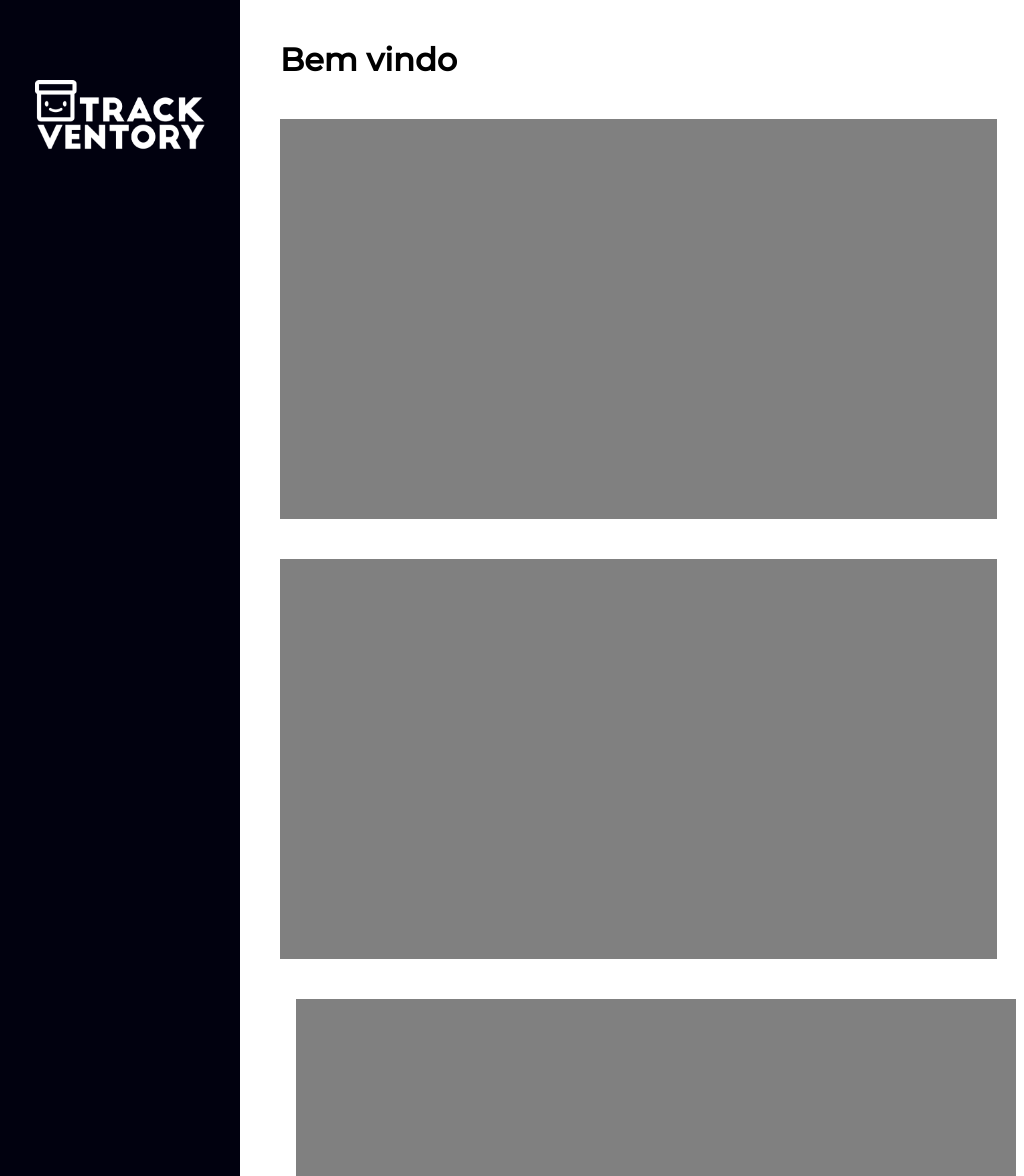
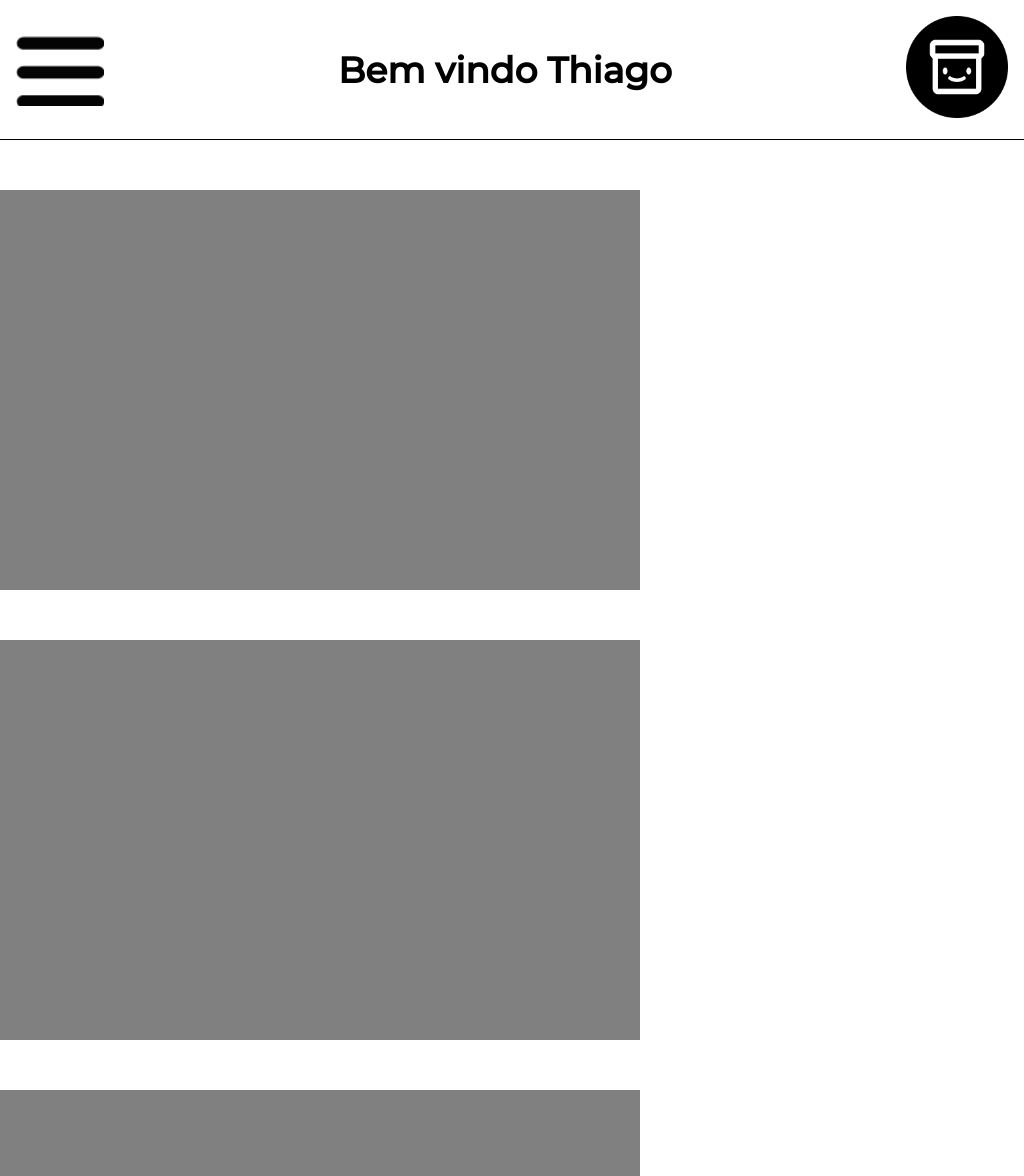
Before and after one commit to winvirg/Trackventory, a Next.js app: page /user/home in a window 1024 px wide. Shown: the top 1176 px of the page. Built offline with nearby package versions, Linux system fonts and the light colour scheme.

Commit message:
responsive tablet

```diff
--- a/src/app/globals.css
+++ b/src/app/globals.css
@@ -25,3 +25,27 @@ a {
   font-family: BigJohn;
   src: url(../../public/font/BigJohn.otf);
 }
+
+/*MOBILE*/
+
+@media only screen and (max-width: 600px) {
+  body {
+      font-size: 14px;
+  }
+}
+
+/*TABLET EM MODO RETRATO*/
+
+@media only screen and (min-width: 601px) and (max-width: 768px) {
+  body {
+      font-size: 16px;
+  }
+}
+
+/*TABLET EM MODO PAISAGEM*/
+
+@media only screen and (min-width: 769px) and (max-width: 1024px) {
+  body {
+      font-size: 18px;
+  }
+}
--- a/src/app/page.module.css
+++ b/src/app/page.module.css
@@ -1,11 +1,194 @@
-/* .main {
+.menu_superior {
+  display: none;
+}
+
+/*MOBILE*/
+
+@media only screen and (max-width: 600px) {
+
+}
+
+/*TABLET EM MODO RETRATO*/
+
+@media only screen and (min-width: 601px) and (max-width: 768px) {
+
+}
+
+/*TABLET EM MODO PAISAGEM*/
+
+@media only screen and (min-width: 769px) and (max-width: 1024px) {
+  .menu_lateral{
+    display: none;
+  }
+
+  .imagem_logo{
+    margin-top: 15vh;
+    margin-bottom: 5vh;
+  }
+
+  .menu_aberto{
+    display: none;
+    opacity: 0;
+    transition: opacity 0.3s ease, transform 0.3s ease;
+    position: fixed;
+    top: 0;
+    left: 0;
+    width: 50vh;
+    height: 100%;
+    z-index: 999;
+    background-color: rgb(1, 1, 15);
+  }
+
+  .menu_aberto_ativo{
     display: flex;
     flex-direction: column;
+    justify-content: flex-start;
+    align-items: center;
+    padding: 5vh;
+    color: white;
+    opacity: 1;
+    transform: translateY(0);
+  }
+
+  .menu_aberto .closed{
+    position:absolute;
+    right: 5vh;
+    top: 5vh;
+    cursor: pointer;
+  }
+
+  .menu_aberto .menu_opcoes {
+    z-index: 1000;
+  }
+
+  .menu_aberto .menu_opcoes li {
+    list-style-type: none;
+    margin-top: 2vh;
+    font-size: 1.5em;
+    cursor: pointer;
+  }
+
+  .menu_superior{
+    border-bottom: solid rgb(1, 1, 15) 1px;
+    display: flex;
+    justify-content: space-between;
+    align-items: center;
+    flex-direction: row;
+    min-height: auto;
+    min-width: 100vw;
+    padding: 2vh;
+  }
+
+  .menu_superior h1{
+    font-size: 2em;
+    white-space: nowrap;
+  }
+
+  .imagem_sandwich{
+    height: 7vw;
+    width: auto;
+    cursor: pointer;
+  }
+
+  .perfil_config .imagem_perfil{
+    height: 10vw;
+    width: auto;
+  }
+
+  .painel_home h1{
+    display: none !important;
+  }
+
+  .menu_sanduiche{
+    position: relative;
+    display: flex;
+    align-items: center;
+  }
+
+  .menu{
+    position: absolute;
+    top: 100%;
+    left: 0;
+    width: 200px;
+    background-color: #333;
+    color: white;
+    transform: scaleY(0); /* Esconde o menu */
+    transform-origin: top;
+    transition: transform 0.3s ease-in-out;
+    overflow: hidden;
+    z-index: 1;
+  }
+
+  .menu.open {
+    transform: scaleY(1); /* Mostra o menu */
+  }
+
+  .menu ul {
+    list-style-type: none;
+    margin: 0;
+    padding: 0;
+  }
+
+  .menu ul li {
+    padding: 15px;
+    text-align: center;
+  }
+
+  .menu ul li a {
+    color: white;
+    text-decoration: none;
+    display: block;
+  }
+
+  .menu ul li a:hover {
+    background-color: #575757;
+  }
+
+  .gridpainel_home{
+    display: grid;
+    grid-template-columns: 1fr;
+    grid-template-rows: 1fr 1fr 1fr;
+    gap: 50px;
+    width: 100%;
+    max-width: 600px;
+    margin-top: 50px;
+  }
+
+  .gridpainel_home .controle_estoque{
+    background-color: gray;
+    height: 50vh;
+    width: 80vh;
+  }
+
+  .gridpainel_home .estatistica_venda{
+    background-color: gray;
+    height: 50vh;
+    width: 80vh;
+  }
+
+  .gridpainel_home .ultimas_vendas{
+    background-color: gray;
+    height: 50vh;
+    width: 80vh;
+  }
+}
+
+/*DESKTOP*/
+
+@media only screen and (min-width: 1025px) {
+  .pagina_home{
+    display: flex;
+    flex-direction: row;
+  }
+
+  .main{
+    background: rgb(1, 1, 15);
+    height: 100vh;
+    width: 100vw;
+    display: flex;
+    align-items: center;
     justify-content: center;
-  align-items: center;
-  padding: 6em;
-  min-height: 100vh;
-} */
+  }
 
   .logo_inicial{
     display: flex;
@@ -83,7 +266,6 @@
   .header{
     display: flex;
     min-height: 100vh;
-  background-color: white !important;
   }
 
   .menu_lateral {
@@ -92,9 +274,9 @@
     align-items: center;
     align-content: center;
     background: rgb(1, 1, 15);
-  padding: 5em;
-  height: 100%;
-  width: 30vh;
+    padding: 10vh;
+    min-height: 100%;
+    min-width: 45vh;
   }
 
   .menu_lateral .imagem_logo{
@@ -103,235 +285,40 @@
   }
 
   .painel_home{
-  margin: 3em 5em;
+    padding: 5vh;
+    min-width: 100vw;
+    min-height: 100vh;
   }
 
-.section_one{
-  display: flex;
-  width: 70vw;
-  flex-direction: row;
-  flex-wrap: wrap;
-  justify-content: space-between;
+  .gridpainel_home{
+    display: grid;
+    grid-template-columns: 1fr 1fr;
+    grid-template-rows: 1fr 1fr;
+    gap: 20px;
+    width: 100%;
+    max-width: 600px;
   }
 
-.section_one .controle_estoque{
+  .gridpainel_home .controle_estoque{
     background-color: gray;
     height: 50vh;
-  width: 65vh;
+    width: 80vh;
   }
 
-.section_one .estatistica_venda{
+  .gridpainel_home .estatistica_venda{
     background-color: gray;
     height: 50vh;
-  width: 65vh;
+    width: 80vh;
+  }
+
+  .gridpainel_home .ultimas_vendas{
+    background-color: gray;
+    height: 50vh;
+    width: 80vh;
   }
 
   .painel_home h1{
     margin-bottom: 5vh;
-}
-
-/* Mobile */
-
-.menu_superior {
-  display: none;
-}
-
-@media (max-width: 480px) {
-  .section_one .controle_estoque{
-    margin-bottom: 5vh;
-  }
-
-  .menu_superior{
-    position: relative;
-    z-index: 90;
-    display: flex;
-    justify-content: space-between;
-    align-items: center;
-    flex-direction: row;
-    height: 20vw;
-    min-width: 100vw;
-    padding: 10px;
-    box-shadow: rgba(0, 0, 0, 0.143) 0px 4px 47px
-  }
-
-  .menu_superior h1{
-    font-size: medium;
-    white-space: nowrap;
-  }
-
-  .menu_sanduiche {
-    display: inline;
-  }
-
-  .imagem_sandwich{
-    height: 7vw;
-    margin: 2vh;
-    width: auto;
-  }
-
-  .perfil_config .imagem_perfil{
-    height: 13vw;
-    width: auto;
-  }
-
-  .menu_lateral{
-    display: none;
-  }
-
-  .painel_home h1{
-    display: none !important;
-  }
-
-  /* .menu_lateral {
-    display: flex;
-    flex-direction: column;
-    align-items: center;
-    align-content: center;
-    background: rgb(1, 1, 15);
-    padding: 5em;
-    height: 100vh;
-    width: 30vh;
-  } */
-
-  .menu_lateral .imagem_sandwich{
-    height: 10vh;
-    width: auto;
-  }
-
-}
-
-@media (max-width: 1600px) {
-
-  .pagina_home{
-    display: flex;
-    flex-direction: row;
-  }
-
-  .painel_home{
-    margin: 5vh;
-  }
-
-  .section_one {
-    display: flex;
-    justify-content: center;
-  }
-
-  .section_one .controle_estoque{
-    background-color: gray;
-    height: 50vh;
-    width: 90vh;
-    margin-bottom: 5vh;
-  }
-
-  .section_one .estatistica_venda{
-    background-color: gray;
-    height: 50vh;
-    width: 90vh;
-  }
-
-  .ultimas_vendas{
-    background-color: gray;
-    height: 50vh;
-    width: 90vh;
-    margin-top: 5vh;
-    margin-left: 2vh;
+    font-size: 2em;
   }
 }
-
-/*
-  .grid {
-    grid-template-columns: 1fr;
-    margin-bottom: 120px;
-    max-width: 320px;
-    text-align: center;
-  }
-
-  .card {
-    padding: 1rem 2.5rem;
-  }
-
-  .card h2 {
-    margin-bottom: 0.5rem;
-  }
-
-  .center {
-    padding: 8rem 0 6rem;
-  }
-
-  .center::before {
-    transform: none;
-    height: 300px;
-  }
-
-  .description {
-    font-size: 0.8rem;
-  }
-
-  .description a {
-    padding: 1rem;
-  }
-
-  .description p,
-  .description div {
-    display: flex;
-    justify-content: center;
-    position: fixed;
-    width: 100%;
-  }
-
-  .description p {
-    align-items: center;
-    inset: 0 0 auto;
-    padding: 2rem 1rem 1.4rem;
-    border-radius: 0;
-    border: none;
-    border-bottom: 1px solid rgba(var(--callout-border-rgb), 0.25);
-    background: linear-gradient(
-      to bottom,
-      rgba(var(--background-start-rgb), 1),
-      rgba(var(--callout-rgb), 0.5)
-    );
-    background-clip: padding-box;
-    backdrop-filter: blur(24px);
-  }
-
-  .description div {
-    align-items: flex-end;
-    pointer-events: none;
-    inset: auto 0 0;
-    padding: 2rem;
-    height: 200px;
-    background: linear-gradient(
-      to bottom,
-      transparent 0%,
-      rgb(var(--background-end-rgb)) 40%
-    );
-    z-index: 1;
-  }
-} */
-
-/* Tablet and Smaller Desktop */
-/* @media (min-width: 701px) and (max-width: 1120px) {
-  .grid {
-    grid-template-columns: repeat(2, 50%);
-  }
-}
-
-@media (prefers-color-scheme: dark) {
-  .vercelLogo {
-    filter: invert(1);
-  }
-
-  .logo {
-    filter: invert(1) drop-shadow(0 0 0.3rem #ffffff70);
-  }
-}
-
-@keyframes rotate {
-  from {
-    transform: rotate(360deg);
-  }
-  to {
-    transform: rotate(0deg);
-  }
-} */
--- a/src/app/user/home/page.tsx
+++ b/src/app/user/home/page.tsx
@@ -1,8 +1,18 @@
+"use client";
+
 import Image from "next/image";
 import Link from "next/link";
 import styles from "../../page.module.css";
+import React, {useState} from 'react';
 
 export default function Home(props:String) {
+
+    const [isOpen, setIsOpen] = useState(false);
+
+    const toggleMenu = () => {
+        setIsOpen(!isOpen);
+    };
+
     return (
         <div className={styles.pagina_home}>
             <header className={styles.header}>
@@ -11,7 +21,19 @@ export default function Home(props:String) {
                 </div>
                 <div className={styles.menu_superior}>
                     <div className={styles.menu_sanduiche}>
-                        <Image src="/images/sandwich.png" className={styles.imagem_sandwich} alt="TrackVentory logo" width={160} height={80} priority/>
+                        <Image src="/images/sandwich.png" className={styles.imagem_sandwich} alt="TrackVentory logo" width={160} height={80}  onClick={toggleMenu} priority/>
+                        <div className={`${styles.menu_aberto} ${isOpen ? styles.menu_aberto_ativo : ''}`}>
+                            <Image src="/images/closed_white.png" className={styles.closed}  alt="closed" width={60} height={60} onClick={toggleMenu} priority/>
+                            <Image src="/images/logo_branca.png" className={styles.imagem_logo} alt="TrackVentory logo" width={160} height={80} priority/>
+                            <nav className={styles.menu_opcoes}>
+                                <ul>
+                                    <li><a href="#home">Home</a></li>
+                                    <li><a href="#about">About</a></li>
+                                    <li><a href="#services">Services</a></li>
+                                    <li><a href="#contact">Contact</a></li>
+                                </ul>
+                            </nav>
+                        </div>
                     </div>
                     <h1>Bem vindo Thiago{/* {props.name_empresa} */}</h1>
                     <div className={styles.perfil_config}>
@@ -22,13 +44,14 @@ export default function Home(props:String) {
             <main>
                 <div className={styles.painel_home}>
                     <h1>Bem vindo {/* {props.name_empresa} */}</h1>
-                    <div className={styles.section_one}>
+                    <div className={styles.gridpainel_home}>
                         <span className={styles.controle_estoque}></span>
                         <span className={styles.estatistica_venda}></span>
+                        <span className={styles.ultimas_vendas}></span>
                     </div>
-                    <div className={styles.ultimas_vendas}></div>
                 </div>
             </main>
+            <footer></footer>
         </div>
     );
 }
```
Also changed, not shown: public/images/closed.png (added), public/images/closed_white.png (added). Lines whose indentation alone changed are shown as unchanged.
